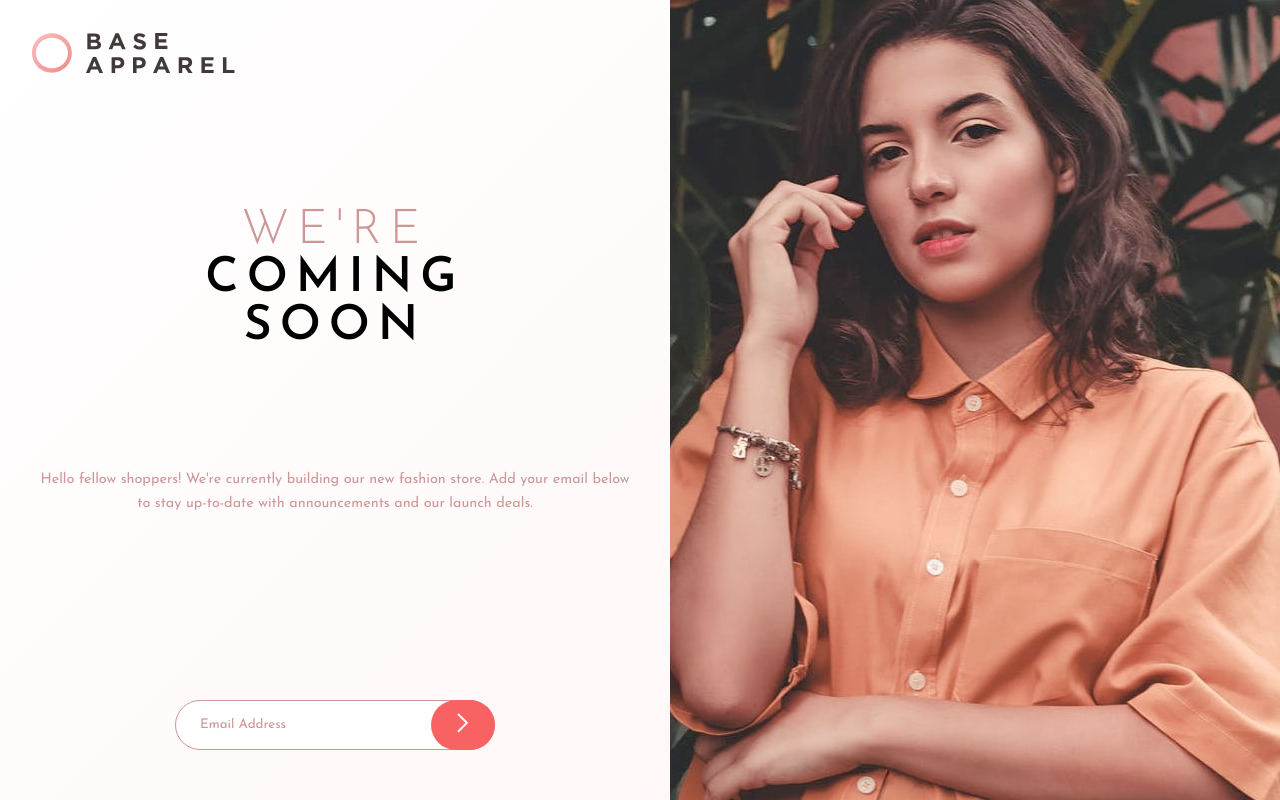
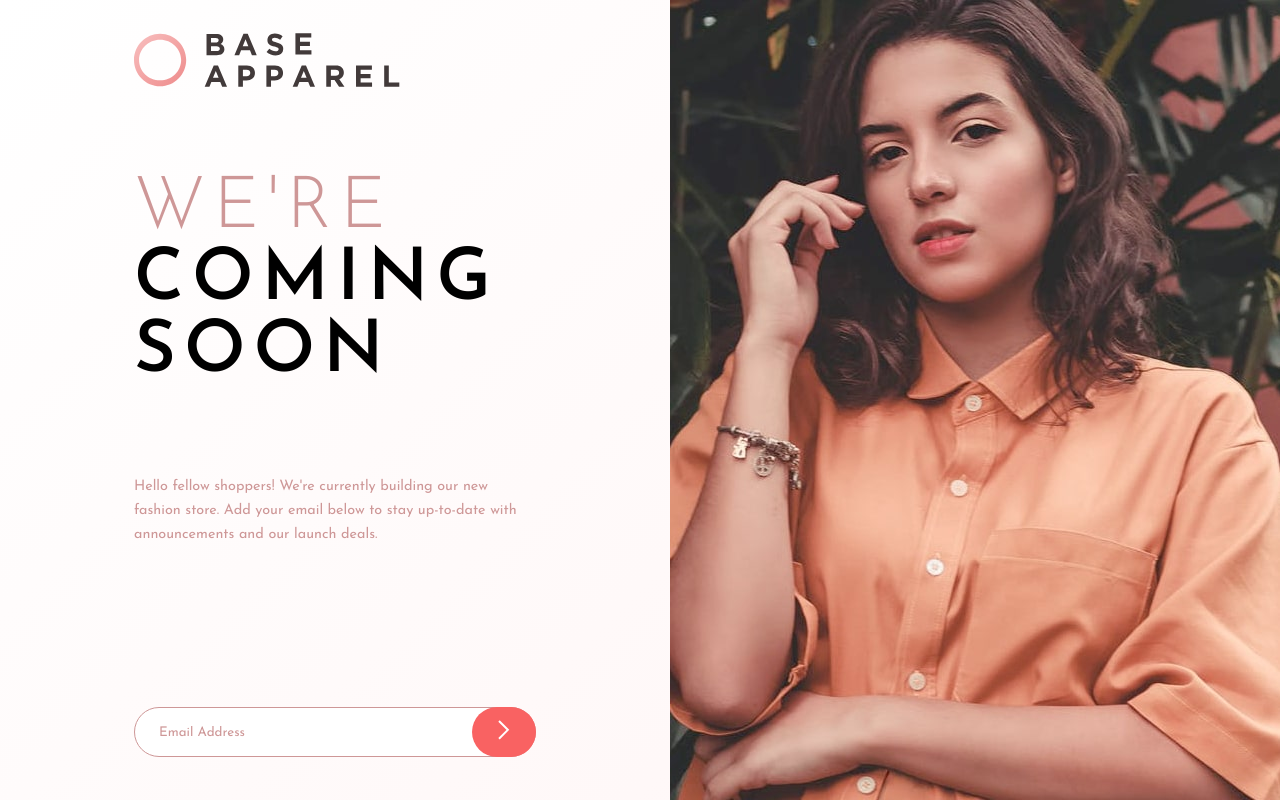
Before and after one commit to tonage72/base-apparel-coming-soon-master, a plain HTML site: page index.html in a window 1280 px wide. Drawn offline with Linux system fonts and the light colour scheme.

Commit message:
left looks funny on large screens

```diff
--- a/css/styles.css
+++ b/css/styles.css
@@ -19,10 +19,21 @@ img {
 }
 
 body {
-	text-align: center;
+	display: flex;
+	align-items: center;
+	justify-content: center;
+	/* text-align: center; */
 	height: 100dvh;
 	background: linear-gradient(135deg, hsl(0, 0%, 100%), hsl(0, 100%, 98%));
-	background-color: black;
+	background-color: lightsalmon;
+}
+
+.card {
+	width: 100%;
+	height: 100%;
+	text-align: center;
+	margin: 0;
+	padding: 0;
 }
 
 .logo {
@@ -40,7 +51,7 @@ body {
 }
 
 /* We're coming soon */
-body p:nth-child(4) {
+.card p:nth-child(4) {
 	color: black;
 	padding-top: 4rem;
 	font-size: 3rem;
@@ -50,15 +61,16 @@ body p:nth-child(4) {
 }
 
 /* We're */
-body p:nth-child(4) span {
+.card p:nth-child(4) span {
 	font-weight: 300;
 	color: hsl(0, 36%, 70%);
 }
 
 /* Hello fellow ... */
-body p:nth-child(5) {
+.card p:nth-child(5) {
 	font-size: .9rem;
 	line-height: 1.5rem;
+	text-align: center;
 	padding: 1rem 2rem 0 2rem;
 	color: hsl(0, 36%, 70%);
 }
@@ -97,10 +109,12 @@ input {
 
 @media (min-width: 769px) {
 
-	body {
+	.card {
 		display: grid;
+		max-height: 800px;
+		max-width: 1440px;
 		grid-template-columns: auto max-content;
-		grid-template-rows: auto auto auto auto;
+		grid-template-rows:  auto auto auto;
 		grid-template-areas:
 			"logo hero"
 			"headline hero"
@@ -115,21 +129,30 @@ input {
 
 	.logo {
 		grid-area: logo;
+		width: 400px;
+		padding: 2rem 0 0 20%;
 	}
 
 	/* We're coming soon */
-	body p:nth-child(4) {
-		padding-top: 0;
+	.card p:nth-child(4) {
 		grid-area: headline;
+		text-align: start;
+		font-size: 4.5rem;
+		padding: 0 20% 0 20%;
 	}
 
 	/* Hello fellow ... */
-	body p:nth-child(5) {
+	.card p:nth-child(5) {
 		grid-area: message;
+		text-align: start;
+		padding: 0 20% 0 20%;
 	}
 
 	.input-wrapper {
 		grid-area: email;
+		width: 60%;
+		/* max-width: 830px; */
+		margin-left: 20%;
 	}
 
 	.hero-mobile {
@@ -152,6 +175,7 @@ input {
 		letter-spacing: .5rem;
 		font-weight: 700;
 	}
+
 }
 
 @media (max-width: 220px) {
--- a/index.html
+++ b/index.html
@@ -8,6 +8,7 @@
   <title>Frontend Mentor | Base Apparel coming soon page</title>
 </head>
 <body>
+  <div class="card">
     <img src="images/logo.svg" alt="" class="logo">
     <img src="images/hero-mobile.jpg" alt="" class="hero-mobile">
     <img src="images/hero-desktop.jpg" alt="" class="hero-desktop">
@@ -21,5 +22,6 @@
     <div class="input-wrapper">
     <input type="email" id="email" name="email" value="Email Address">
     </div>
+  </div>
 </body>
 </html>
```
Lines whose indentation alone changed are shown as unchanged.
